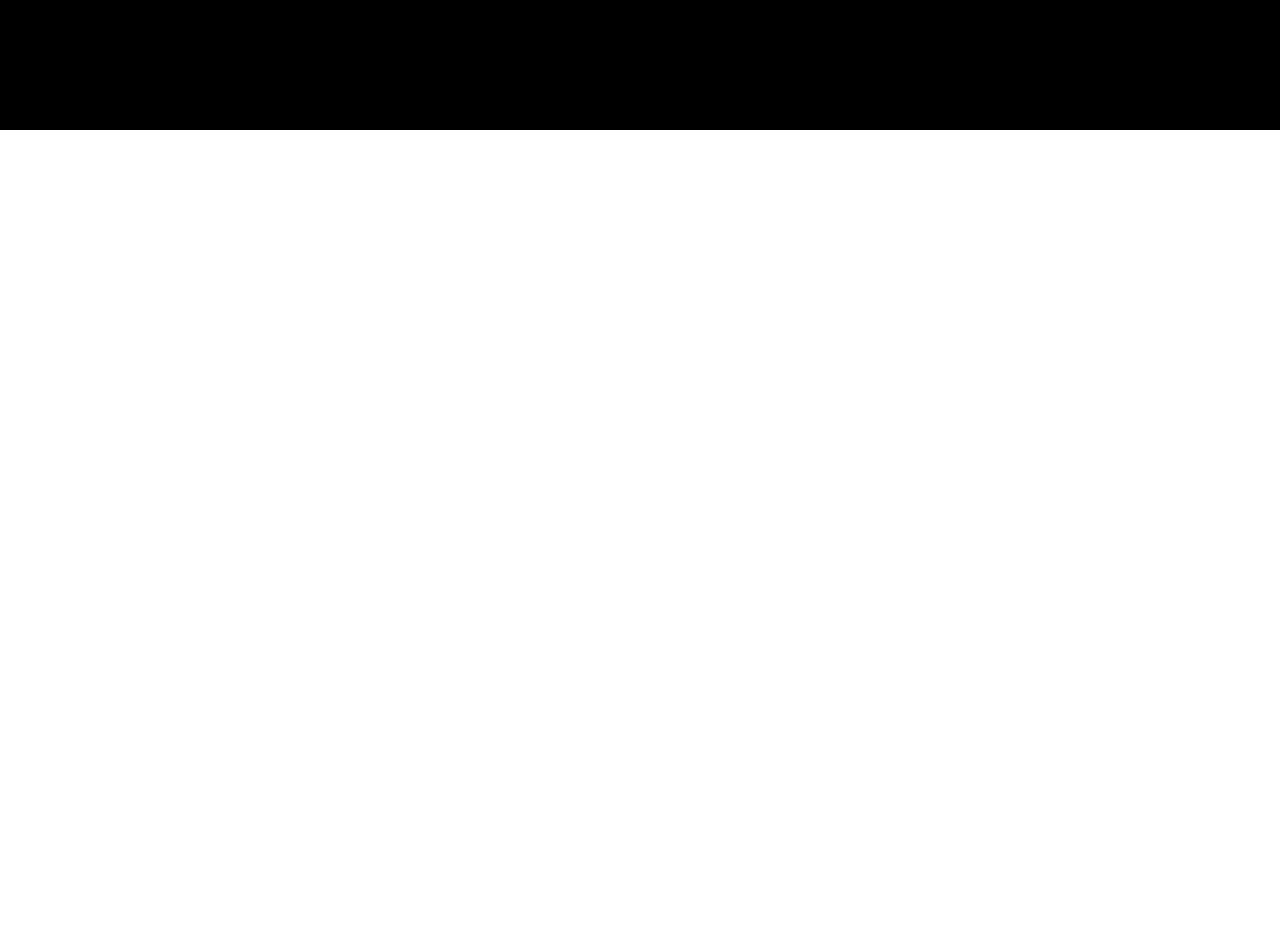
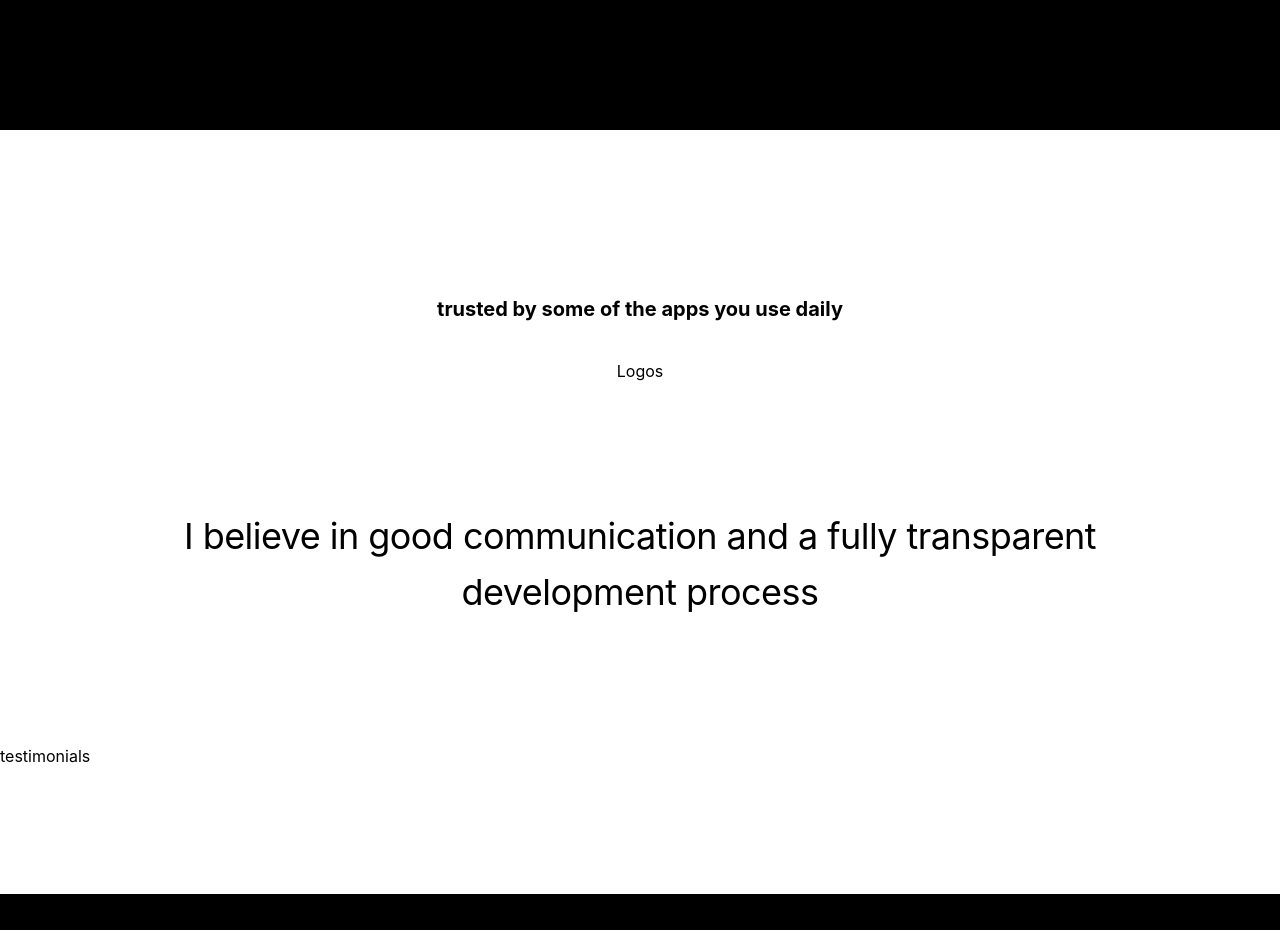
Before and after one commit to Hamm01/agencyweb, a Next.js app: page / in a window 1280 px wide. Shown: the part 5640-6570 px from the top of the page. Before the commit the page ends 5770 px from the top, so only its background shows below. Built offline with nearby package versions, Linux system fonts and the light colour scheme.

Commit message:
added the trusted by

```diff
--- a/pages/index.tsx
+++ b/pages/index.tsx
@@ -6,6 +6,7 @@ import AgencyHead from "../components/webHead";
 import Aboutus from "../components/aboutus";
 import Skills from "../components/skills";
 import Works from "../components/works";
+import TrustedBy from "../components/trustedby";
 
 const Home: NextPage = () => {
   return (
@@ -21,6 +22,7 @@ const Home: NextPage = () => {
       <Aboutus />
       <Skills />
       <Works />
+      <TrustedBy />
 
 
 
```
